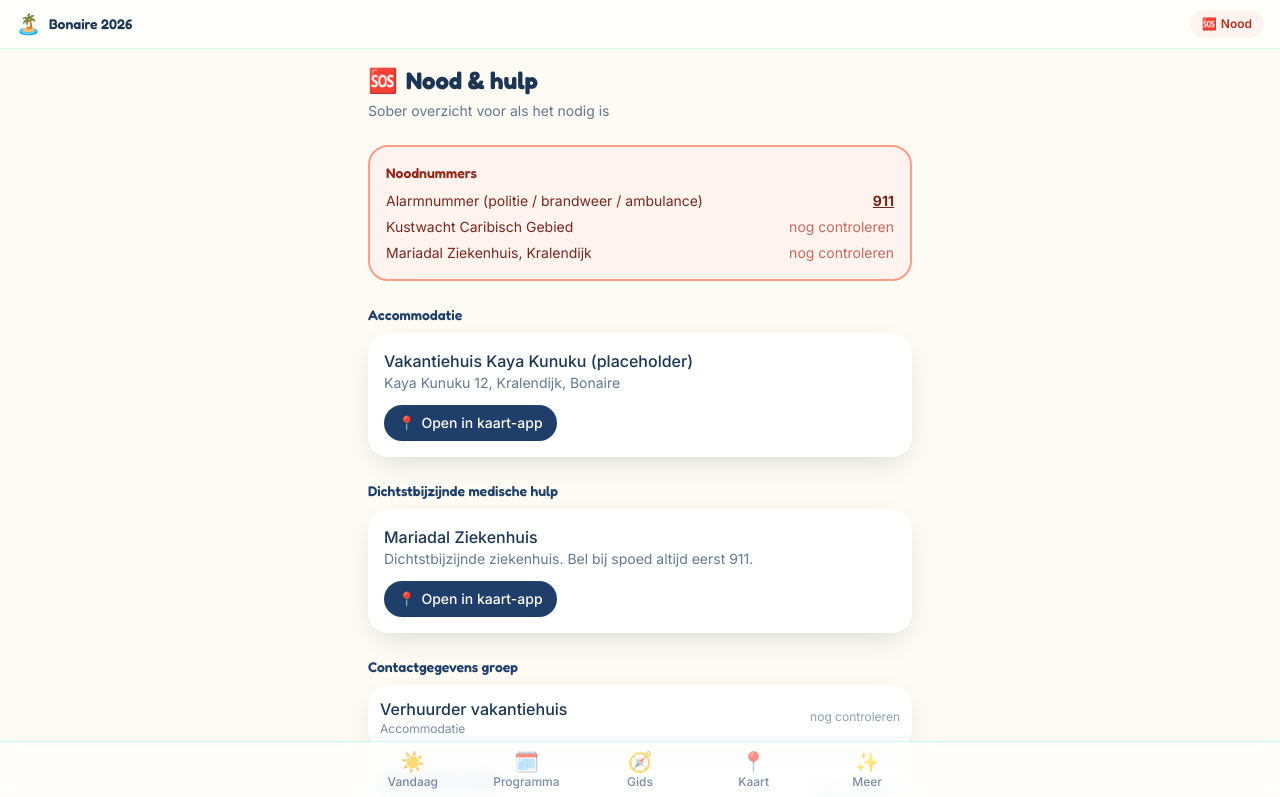
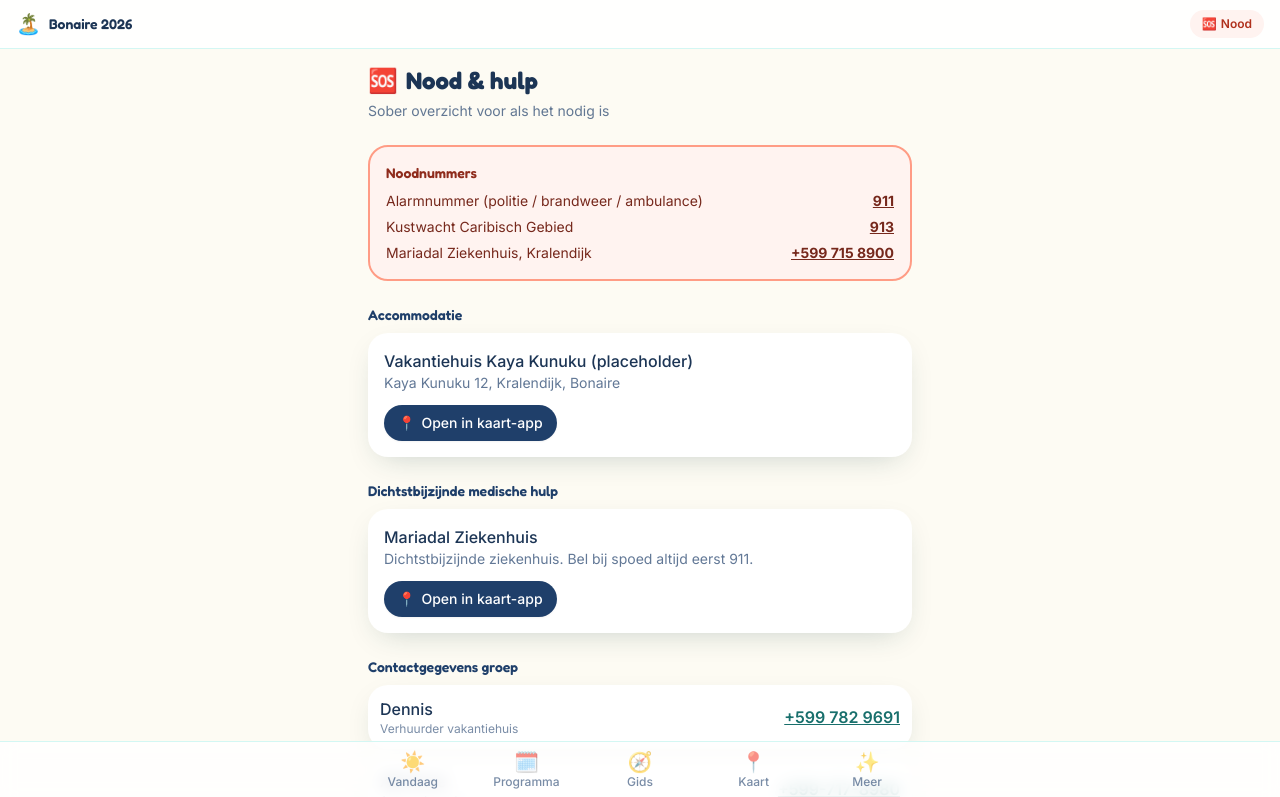
Before and after one commit to hhchardenberg-rgb/bonaire, a Next.js app: page /nood in a window 1280 px wide. Shown: the top 797 px of the page. Built offline with nearby package versions, Linux system fonts and the light colour scheme.

Commit message:
Vul echte noodnummers en verhuurcontacten in
Kustwacht (913), Mariadal Ziekenhuis en accommodatie-host Dennis zijn
nu klikbaar op de nood- en praktisch-pagina. Autoverhuurder AB Drive
toegevoegd, en de reisverzekeraar (nog geen gegevens) is uit de
noodcontacten gehaald.

```diff
--- a/src/data/nood.ts
+++ b/src/data/nood.ts
@@ -1,13 +1,12 @@
 export const noodnummers = [
   { label: "Alarmnummer (politie / brandweer / ambulance)", telefoon: "911" },
-  { label: "Kustwacht Caribisch Gebied", telefoon: "" },
-  { label: "Mariadal Ziekenhuis, Kralendijk", telefoon: "" },
+  { label: "Kustwacht Caribisch Gebied", telefoon: "913" },
+  { label: "Mariadal Ziekenhuis, Kralendijk", telefoon: "+599 715 8900" },
 ];
 
 export const noodcontacten = [
-  { naam: "Verhuurder vakantiehuis", rol: "Accommodatie", telefoon: "" },
-  { naam: "Autoverhuurder", rol: "Huurauto", telefoon: "" },
-  { naam: "Reisverzekeraar (alarmcentrale)", rol: "Verzekering", telefoon: "" },
+  { naam: "Dennis", rol: "Verhuurder vakantiehuis", telefoon: "+599 782 9691" },
+  { naam: "AB Drive", rol: "Autoverhuurder", telefoon: "+599-717-8980" },
 ];
 
 export const verliesInstructies = [
--- a/src/data/praktisch.ts
+++ b/src/data/praktisch.ts
@@ -41,7 +41,7 @@ export const praktischeInfo: PraktischSectie[] = [
       { label: "Check-in", tekst: "Vanaf 15:00" },
       { label: "Check-out", tekst: "Voor 11:00" },
       { label: "Wifi", tekst: "Netwerk en wachtwoord: nog controleren" },
-      { label: "Verhuurder", tekst: "Naam en contact: nog controleren" },
+      { label: "Verhuurder", tekst: "Dennis — +599 782 9691" },
     ],
   },
   {
@@ -49,7 +49,7 @@ export const praktischeInfo: PraktischSectie[] = [
     titel: "Huurauto",
     emoji: "🚙",
     inhoud: [
-      { label: "Verhuurder", tekst: "nog controleren" },
+      { label: "Verhuurder", tekst: "AB Drive" },
       { label: "Reserveringsnummer", tekst: "nog controleren" },
       { tekst: "Rijbewijs (ouder dan 1 jaar) en creditcard nodig bij ophalen." },
       { tekst: "Wegen buiten het centrum zijn vaak onverhard — rustig rijden." },
@@ -108,10 +108,10 @@ export const praktischeInfo: PraktischSectie[] = [
     emoji: "📞",
     inhoud: [
       { label: "Alarmnummer (politie, brandweer, ambulance)", tekst: "911", telefoon: "911" },
-      { label: "Kustwacht Caribisch Gebied", tekst: "nog controleren", telefoon: "" },
-      { label: "Mariadal Ziekenhuis", tekst: "nog controleren", telefoon: "" },
-      { label: "Verhuurder accommodatie", tekst: "nog controleren", telefoon: "" },
-      { label: "Autoverhuurder", tekst: "nog controleren", telefoon: "" },
+      { label: "Kustwacht Caribisch Gebied", tekst: "913", telefoon: "913" },
+      { label: "Mariadal Ziekenhuis", tekst: "+599 715 8900", telefoon: "+599 715 8900" },
+      { label: "Verhuurder accommodatie (Dennis)", tekst: "+599 782 9691", telefoon: "+599 782 9691" },
+      { label: "Autoverhuurder (AB Drive)", tekst: "+599-717-8980", telefoon: "+599-717-8980" },
     ],
   },
   {
--- a/src/data/programma.ts
+++ b/src/data/programma.ts
@@ -38,7 +38,7 @@ export const programma: Dagprogramma[] = [
         locatie: "Verhuurbalie bij de luchthaven",
         omschrijving: "Twee auto's voor de hele groep. Rijbewijzen en creditcard meenemen.",
         praktisch: "Reserveringsnummer: nog controleren.",
-        contact: "Verhuurder: nog controleren",
+        contact: "AB Drive: +599-717-8980",
         kaartUrl: mapsUrl("Flamingo International Airport Bonaire"),
         fotoEmoji: "🚙",
         status: "gepland",
--- a/src/data/trip.ts
+++ b/src/data/trip.ts
@@ -14,7 +14,7 @@ export const trip = {
     checkIn: "vanaf 15:00",
     checkOut: "voor 11:00",
     wifi: "Netwerk: nog controleren · Wachtwoord: nog controleren",
-    contact: "Verhuurder: nog controleren",
+    contact: "Verhuurder: Dennis — +599 782 9691",
     kaartUrl: "https://maps.google.com/?q=Kaya+Kunuku+12+Kralendijk+Bonaire",
   },
   // Vul hier een link naar een gedeeld album (bv. Google Foto's of iCloud) in voor de fotomuur.
```
